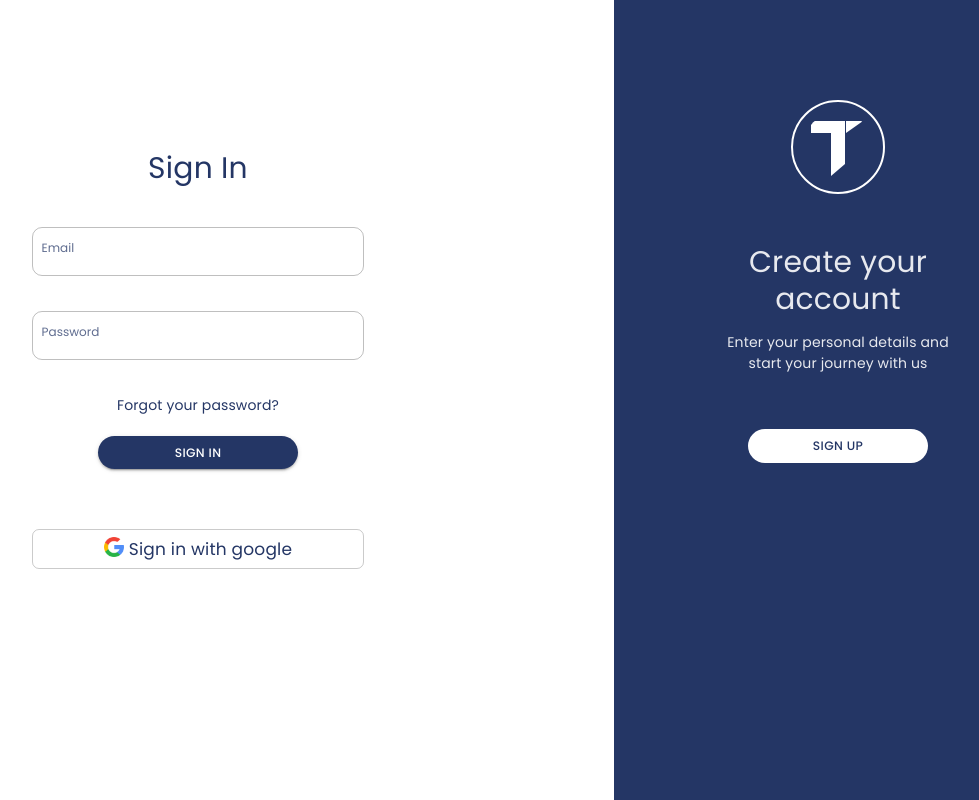
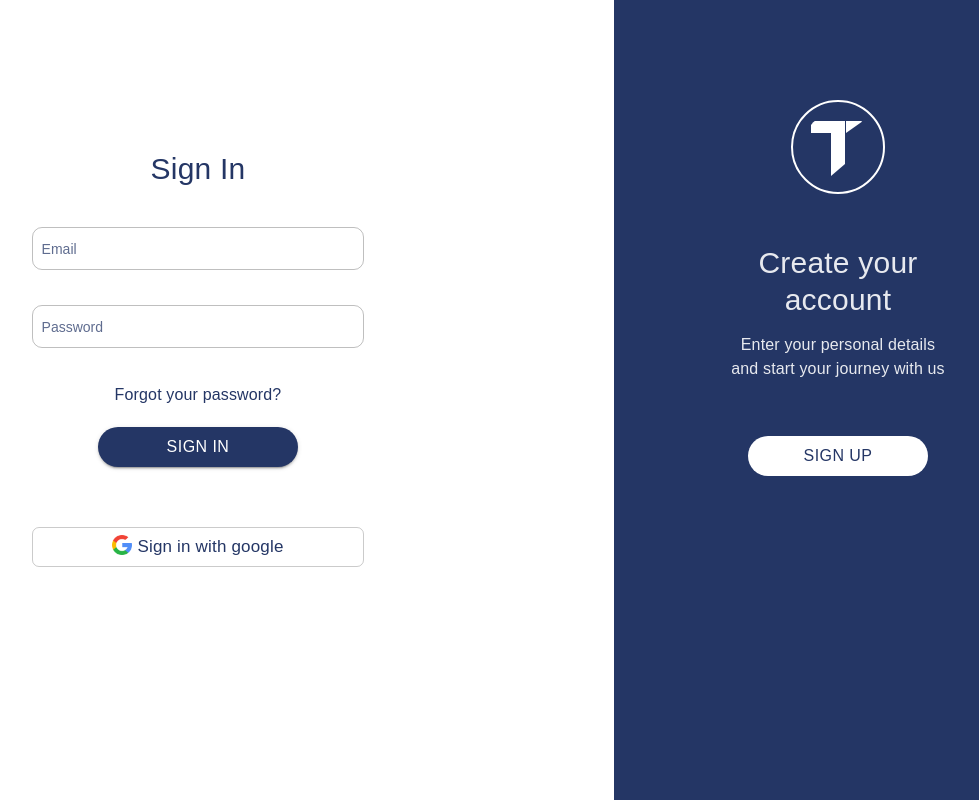
Before and after one commit to atlp-rwanda/e-comm-team-techsmith-fn, a React (Vite) app: page /login in a window 1280 px wide. Shown: the whole page, without its empty margins (218-1197 px from the left). Built offline with nearby package versions, Linux system fonts and the light colour scheme; no server answers.

Commit message:
bug-fix (code refactor) fixing database links after redeployment
- adds the backend API URL in environment variables for security
- updates the styles to remove duplication
- updates components to make them more customizable and remove repetition

```diff
--- a/package.json
+++ b/package.json
@@ -95,7 +95,7 @@
     "@types/react": "^18.0.28",
     "@types/react-dom": "^18.0.11",
     "@vitejs/plugin-react-swc": "^3.0.0",
-    "autoprefixer": "^10.4.14",
+    "autoprefixer": "10.4.5",
     "babel-jest": "^29.5.0",
     "eslint": "^8.41.0",
     "eslint-config-airbnb": "^19.0.4",
--- a/src/components/AuthBlueSide.jsx
+++ b/src/components/AuthBlueSide.jsx
@@ -2,9 +2,10 @@
 /* eslint-disable import/no-unresolved */
 import React from 'react';
 import { Typography, Button } from '@mui/material';
+import PropTypes from 'prop-types';
 import TLogo from '../assets/images/TlogoW.png';
 
-const AuthBlueSide = () => {
+const AuthBlueSide = ({ button, heading, description, onClick }) => {
   return (
     <div className='blueSide'>
       <div className='blueSide--width'>
@@ -13,20 +14,32 @@ const AuthBlueSide = () => {
         </div>
         <div className='blueSide__details'>
           <div className='blueSide__title'>
-            <Typography variant='h4'>Create your account</Typography>
+            <Typography variant='h4'>{heading}</Typography>
           </div>
           <div className='blueSide__info'>
             <Typography variant='body1'>
-              Enter your personal details and start your journey with us
+              {description}
             </Typography>
           </div>
         </div>
         <div className='blueSide__button'>
-          <Button>Sign up</Button>
+          <Button onClick={onClick}>{button}</Button>
         </div>
       </div>
     </div>
   );
 };
 
+AuthBlueSide.propTypes = {
+  button: PropTypes.string.isRequired,
+  heading: PropTypes.string.isRequired,
+  description: PropTypes.string,
+  onClick: PropTypes.func,
+};
+
+AuthBlueSide.defaultProps = {
+  description: 'Enter your personal details and start your journey with us',
+  onClick: () => {},
+};
+
 export default AuthBlueSide;
--- /dev/null
+++ b/src/constants/API.jsx
@@ -0,0 +1,3 @@
+const API_URL = import.meta.env.VITE_API_URL;
+
+export { API_URL }
--- a/src/constants/index.jsx
+++ b/src/constants/index.jsx
@@ -1,2 +1,3 @@
 export { primaryColor } from './Theme';
 export { location, links, socials } from './Footer';
+export { API_URL } from './API';
--- a/src/containers/Hero.jsx
+++ b/src/containers/Hero.jsx
@@ -7,14 +7,16 @@ const Hero = () => {
     <div className='home-hero flex flex-col screen-mid:flex-col'>
       <span className='home-hero-container grid grid-cols-2 screen-mid:grid-cols-1'>
         <section className='home-hero-text'>
-          <p>New Arrivals</p>
+          <p style={{
+            textTransform: 'uppercase',
+          }}>New Arrivals</p>
           <div>
             <h1>Feed Your Passion</h1>
             <p>And get a bargain in the process</p>
           </div>
           <p>$24</p>
           <Button
-            route='/shop'
+            route='/login'
             className='hero-btn primary-btn'
             value='Buy now'
           />
--- a/src/containers/HomeContainer.jsx
+++ b/src/containers/HomeContainer.jsx
@@ -25,7 +25,7 @@ const Banner = () => {
   return (
     <div className='hero-banner flex screen-mid:flex-col py-8 px-8'>
       <section className='home-banner-text'>
-        <h2 className='max-w-10/12 screen-base:max-w-9/12'>OUR BIGGEST PROMOTION EVER IS HAPPENING NOW!</h2>
+        <h2 className='max-w-10/12 text-5xl screen-base:max-w-9/12 text-3xl screen-mid:text-4xl'>OUR BIGGEST PROMOTION EVER IS HAPPENING NOW!</h2>
         <p className='max-w-10/12 screen-base:max-w-9/12'>GET UP TO 50% OFF EVEYR PURCHASE YOU MAKE</p>
       </section>
       <section>
--- a/src/containers/LoginContainer.jsx
+++ b/src/containers/LoginContainer.jsx
@@ -13,6 +13,7 @@ import { useNavigate } from 'react-router-dom';
 import Loading from '../components/Loading';
 import { useDispatch } from 'react-redux';
 import { getToken } from '../states/features/login/actions';
+import { API_URL } from '../constants';
 
 const LoginContainer = () => {
   const [loading, setLoading] = useState(false);
@@ -26,7 +27,7 @@ const LoginContainer = () => {
     setLoading(true);
     await axios
       .post(
-        'https://e-comm-team-techsmith-bn-staging-fmp3.onrender.com/api/users/login',
+        `${API_URL}/users/login`,
         data
       )
       .then((response) => {
@@ -120,7 +121,7 @@ const LoginContainer = () => {
           </div>
         </div>
       </div>
-      <AuthBlueSide />
+      <AuthBlueSide button='Sign Up' heading='Create your account' />
     </div>
   );
 };
--- a/src/styles/base.scss
+++ b/src/styles/base.scss
@@ -1,17 +1,17 @@
-@import url('https://fonts.googleapis.com/css2?family=Poppins:wght@300;400;500;600;700&display=swap');
+@import url('https://fonts.googleapis.com/css2?family=Inter:wght@100;300;400;500;700&display=swap');
 
 // DEFAULT COLORS
 $primary-color: #243665;
 
 // DEFAULT FONTS
-$primary-font: 'Poppins', sans-serif;
+$primary-font: 'Inter', sans-serif;
 
 /**
 REUSABLE CLASSES
 **/
 
 * {
-  font-size: 62.5%;
+  font-size: 62.5%; // 1rem = 10px
   font-family: $primary-font;
   box-sizing: border-box;
   margin: 0;
@@ -30,13 +30,13 @@ p {
 }
 
 h1 {
-  font-size: 4rem;
+  font-size: 4rem; // 40px
   text-align: center;
   font-weight: 700;
 }
 
 h2 {
-  font-size: 3rem;
+  font-size: 3rem; // 30px
   text-align: center;
   font-weight: 700;
 }
--- a/src/styles/home.scss
+++ b/src/styles/home.scss
@@ -42,6 +42,12 @@
   width: 90%;
   margin: 1rem auto;
   text-align: center;
+
+  h1 {
+    font-size: 4rem;
+    font-weight: 500;
+    text-transform: uppercase;
+  }
 
   div {
     display: flex;
@@ -259,6 +265,7 @@
     border-radius: 0.5rem;
     padding: 0.5rem 2rem;
     transition: all 0.3s ease-in-out;
+    width: fit-content;
 
     &:hover {
       background-color: base.$primary-color;
--- a/src/styles/homePopularProductCard.scss
+++ b/src/styles/homePopularProductCard.scss
@@ -88,7 +88,7 @@
   .home_popular_product_card_button {
     padding: 0.5rem 2rem;
     font-size: 1.4rem;
-    width: 90%;
+    width: fit-content;
     margin: 0 auto;
   }
 }
--- a/src/styles/login.scss
+++ b/src/styles/login.scss
@@ -1,9 +1,7 @@
 @use 'base';
 
 $border_color:1px solid rgba(0, 0, 0, 0.25);
-*{
-    font-size: 14px;
-}
+
 .loginPage{
     display: grid;
     grid-template-columns: 65% 1fr;
@@ -17,6 +15,16 @@ $border_color:1px solid rgba(0, 0, 0, 0.25);
        h4{
         color: base.$primary-color;
        }
+    }
+
+    p, button {
+        font-size: 1.6rem;
+    }
+
+    h4 {
+        font-size: 3rem;
+        text-align: center;
+        font-weight: 500;
     }
 
     .loginPage__form{
@@ -41,7 +49,7 @@ $border_color:1px solid rgba(0, 0, 0, 0.25);
             label{
                 position: absolute;
                 top: 12px;
-                font-size: 12px;
+                font-size: 1.4rem;
                 z-index:10;
                 left: 10px;
                 display: block;
```
Also changed, not shown: src/styles/index.scss (line endings or trailing spaces), 2 other files (tests, documents, lock files or other folders).
